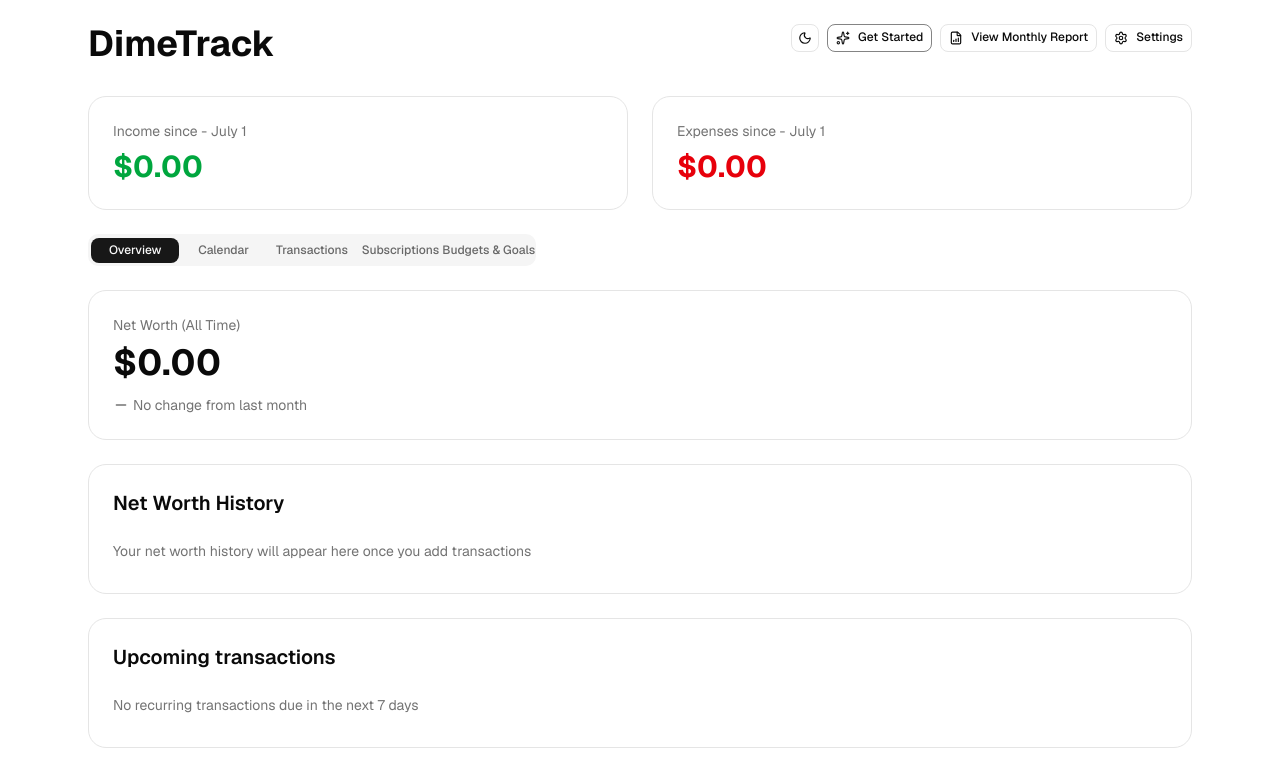
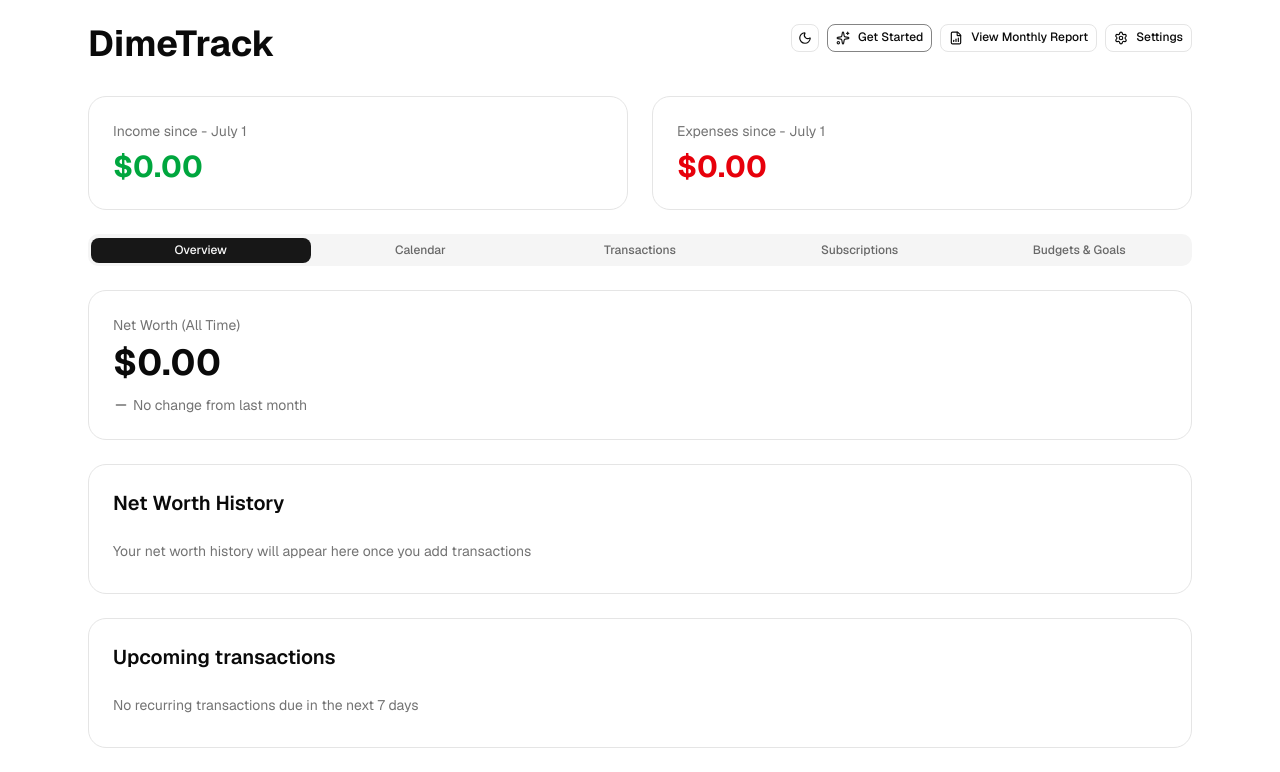
Before and after one commit to d3monas/DimeTrack, a Next.js app: page /app in a window 1280 px wide. Shown: the top 772 px of the page. Built offline with nearby package versions, Linux system fonts and the light colour scheme.

Commit message:
fix: tab spacing in page.tsx

```diff
--- a/app/app/page.tsx
+++ b/app/app/page.tsx
@@ -781,7 +781,7 @@ export default function Home() {
 
 
         <Tabs value={activeTab} onValueChange={setActiveTab} className="w-full mt-6">
-          <TabsList className="grid w-full grid-cols-5 max-w-md sm:text-sm">
+          <TabsList className="grid w-full grid-cols-5 sm:text-sm">
             <TabsTrigger value="overview">Overview</TabsTrigger>
             <TabsTrigger value="calendar">Calendar</TabsTrigger>
             <TabsTrigger value="transactions">Transactions</TabsTrigger>
```
